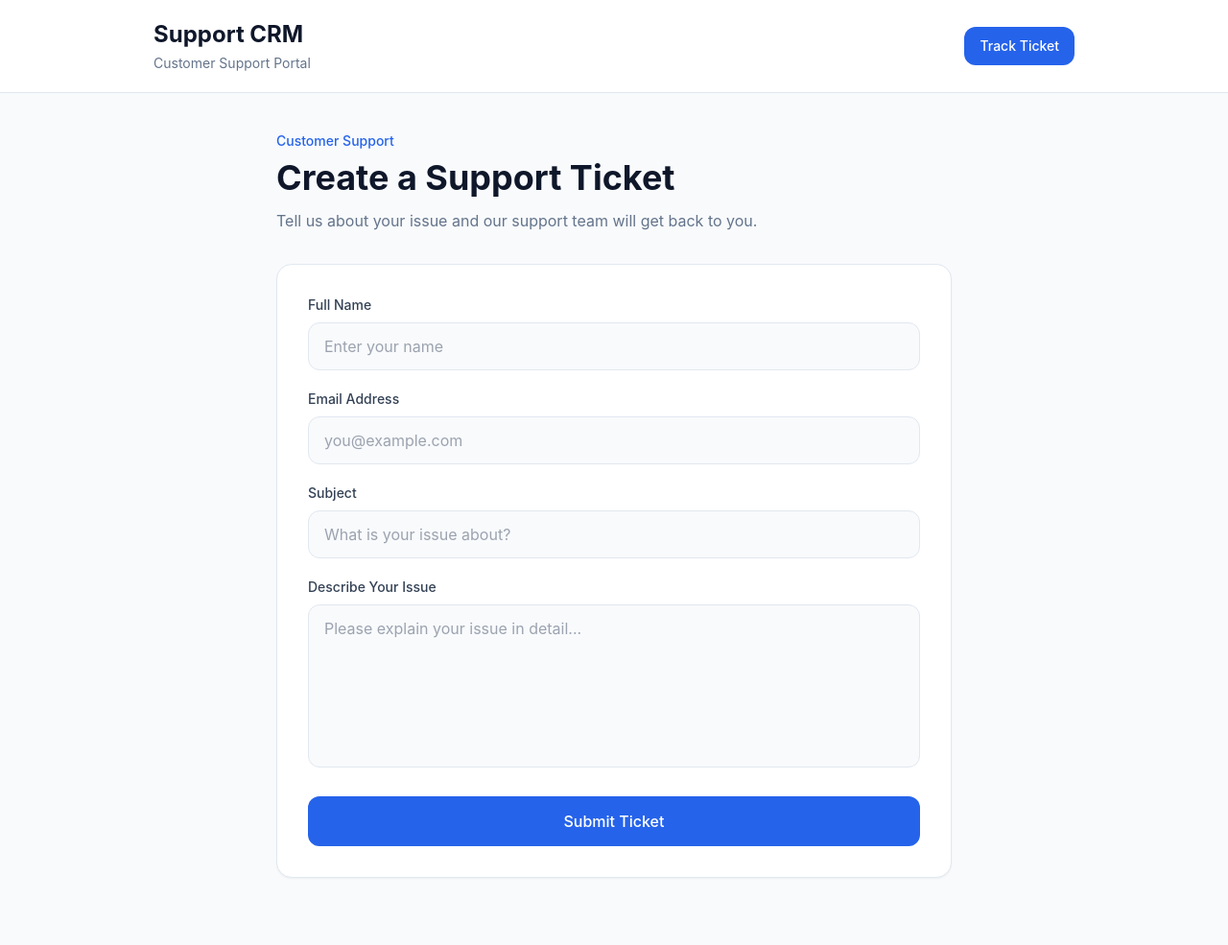
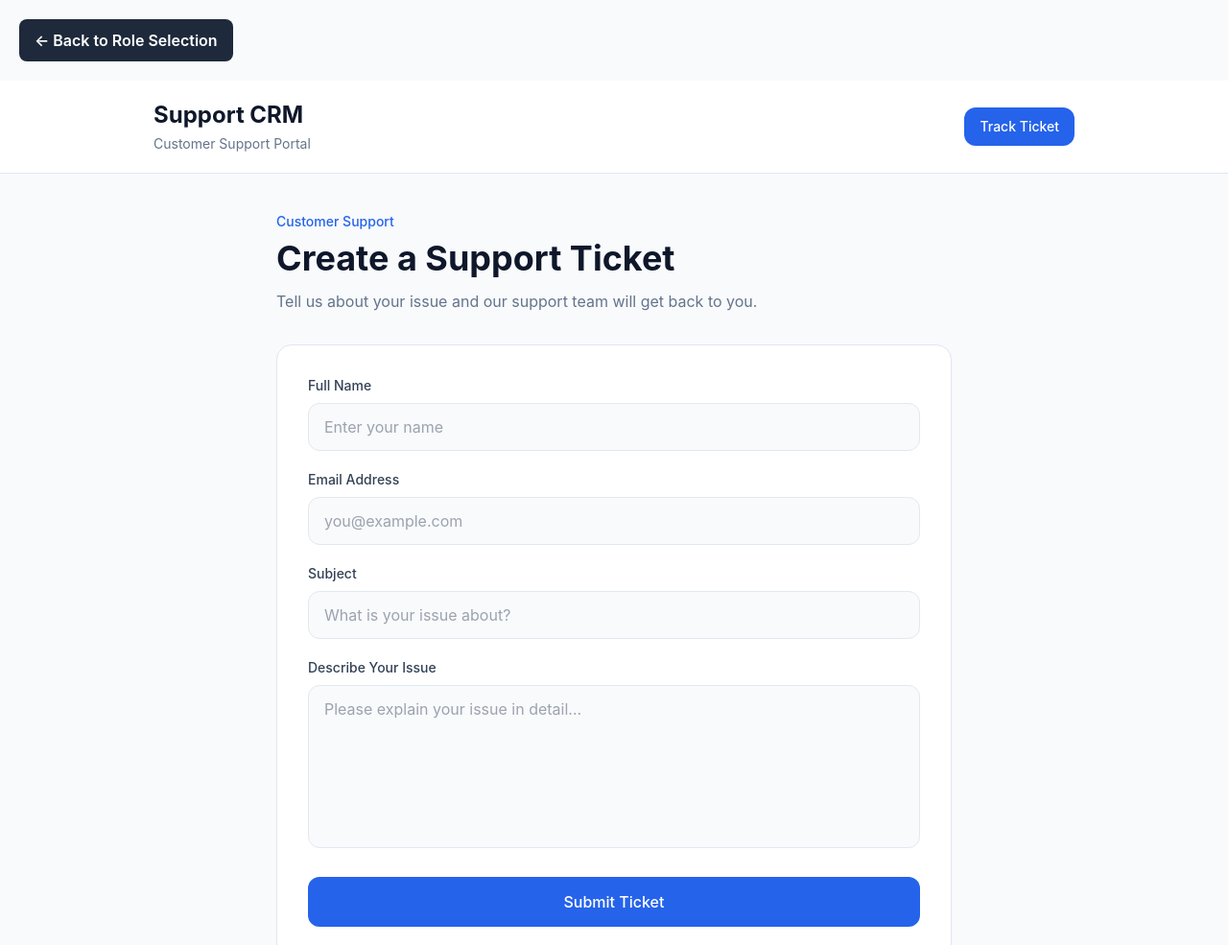
Before and after one commit to SanketThaker/DataStraw-Support-CRM, a plain HTML site: page frontend/customer.html in a window 1280 px wide. Shown: the top 985 px of the page at 96% size. Before the commit the page ends 955 px from the top, so only its background shows below. Drawn offline with nearby package versions, Linux system fonts and the light colour scheme.

Commit message:
Add role Selection Navigation

```diff
--- a/frontend/css/style.css
+++ b/frontend/css/style.css
@@ -285,3 +285,19 @@ main{
         border-radius: 1rem;
     }
 }
+
+.back-button {
+    display: inline-block;
+    padding: 10px 16px;
+    margin: 20px;
+    border-radius: 8px;
+    text-decoration: none;
+    font-weight: 600;
+    background: #1e293b;
+    color: white;
+    transition: 0.2s;
+}
+
+.back-button:hover {
+    background: #334155;
+}
--- a/frontend/customer.html
+++ b/frontend/customer.html
@@ -27,7 +27,9 @@
            bg-slate-50
            text-slate-900">
 
-
+    <a href="index.html" class="back-button">
+    ← Back to Role Selection
+    </a>
     <!-- ==========================================
          HEADER
          ========================================== -->
```
Also changed, not shown: frontend/agent.html (+4 -1 lines).
